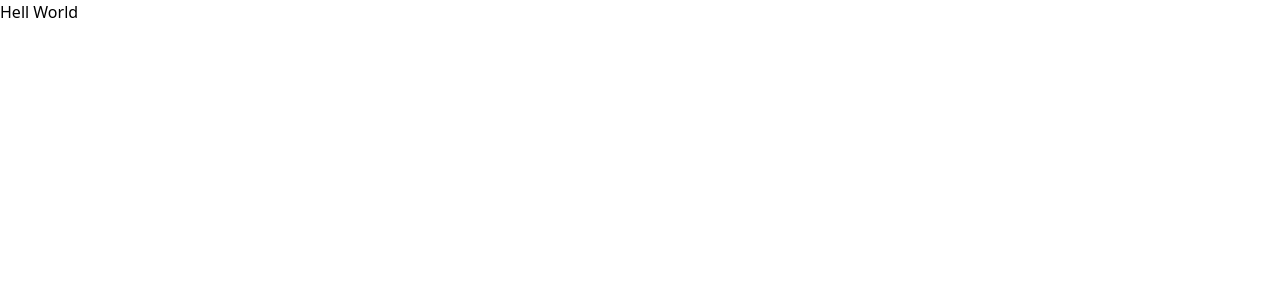
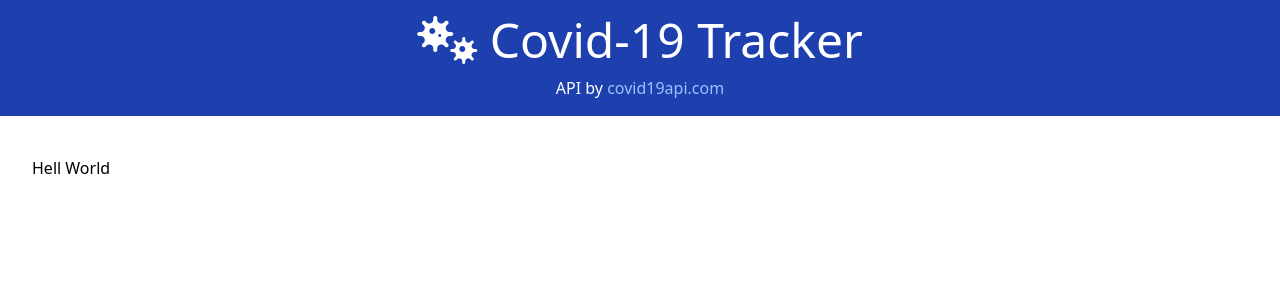
Before and after one commit to Gagandeep39/vue-covid-tracker, a Vue app: page / in a window 1280 px wide. Shown: the top 300 px of the page. Built offline with nearby package versions, Linux system fonts and the light colour scheme.

Commit message:
Created a simple Header Added font awesome

```diff
--- a/public/index.html
+++ b/public/index.html
@@ -5,6 +5,7 @@
     <meta http-equiv="X-UA-Compatible" content="IE=edge">
     <meta name="viewport" content="width=device-width,initial-scale=1.0">
     <link rel="icon" href="<%= BASE_URL %>favicon.ico">
+    <link rel="stylesheet" href="https://cdnjs.cloudflare.com/ajax/libs/font-awesome/5.15.3/css/all.min.css" />
     <title><%= htmlWebpackPlugin.options.title %></title>
   </head>
   <body>
--- a/src/App.vue
+++ b/src/App.vue
@@ -1,3 +1,15 @@
 <template>
-  <router-view></router-view>
+  <Header />
+  <div class="container">
+    <router-view></router-view>
+  </div>
 </template>
+
+<script>
+import Header from './components/Header.vue';
+export default {
+  components: {
+    Header,
+  },
+};
+</script>
--- /dev/null
+++ b/src/components/Header.vue
@@ -0,0 +1,20 @@
+<template>
+  <header class="text-center bg-blue-800 text-white p-4 mb-10">
+    <div class="text-3xl md:text-5xl font-bol mb-3">
+      <i class="fa fa-viruses"></i> Covid-19 Tracker
+    </div>
+
+    <p>
+      API by
+      <a class="text-blue-300" href="https://covid19api.com" target="_blank"
+        >covid19api.com</a
+      >
+    </p>
+  </header>
+</template>
+
+<script>
+export default {};
+</script>
+
+<style></style>
--- a/tailwind.config.js
+++ b/tailwind.config.js
@@ -3,6 +3,10 @@ module.exports = {
   darkMode: false, // or 'media' or 'class'
   theme: {
     extend: {},
+    container: {
+      center: true,
+      padding: '2rem'
+    },
   },
   variants: {
     extend: {},
```
